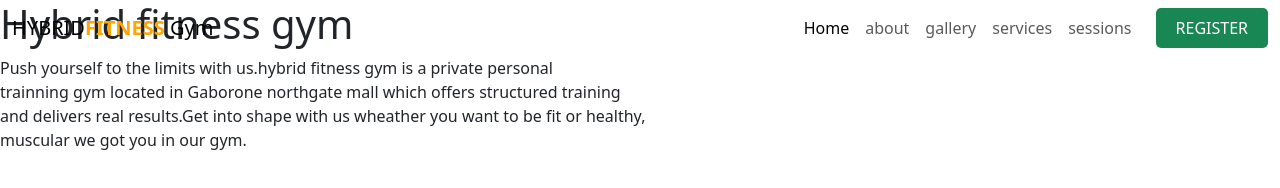
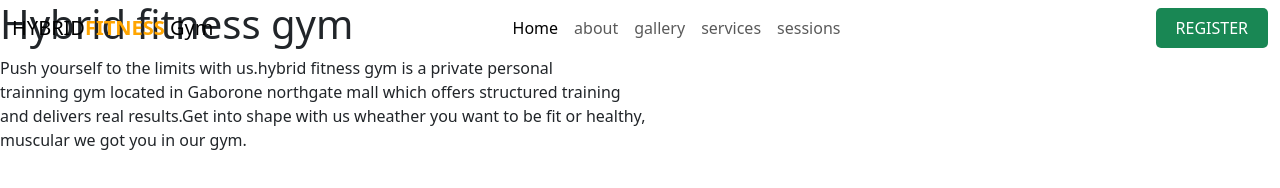
Before and after one commit to abc-010/Mogogiemang-abc25, a plain HTML site: page index.html in a window 1280 px wide. Drawn offline with nearby package versions, Linux system fonts and the light colour scheme.

Commit message:
Change navbar alignment from end to center

```diff
--- a/index.html
+++ b/index.html
@@ -21,7 +21,7 @@
 
       </div>
       <div class="offcanvas-body">
-        <ul class="navbar-nav justify-content-end flex-grow-1 pe-3">
+        <ul class="navbar-nav justify-content-center flex-grow-1 pe-3">
 
           <li class="nav-item">
             <a class="nav-link active" aria-current="page" href="index.html">Home</a>
```
